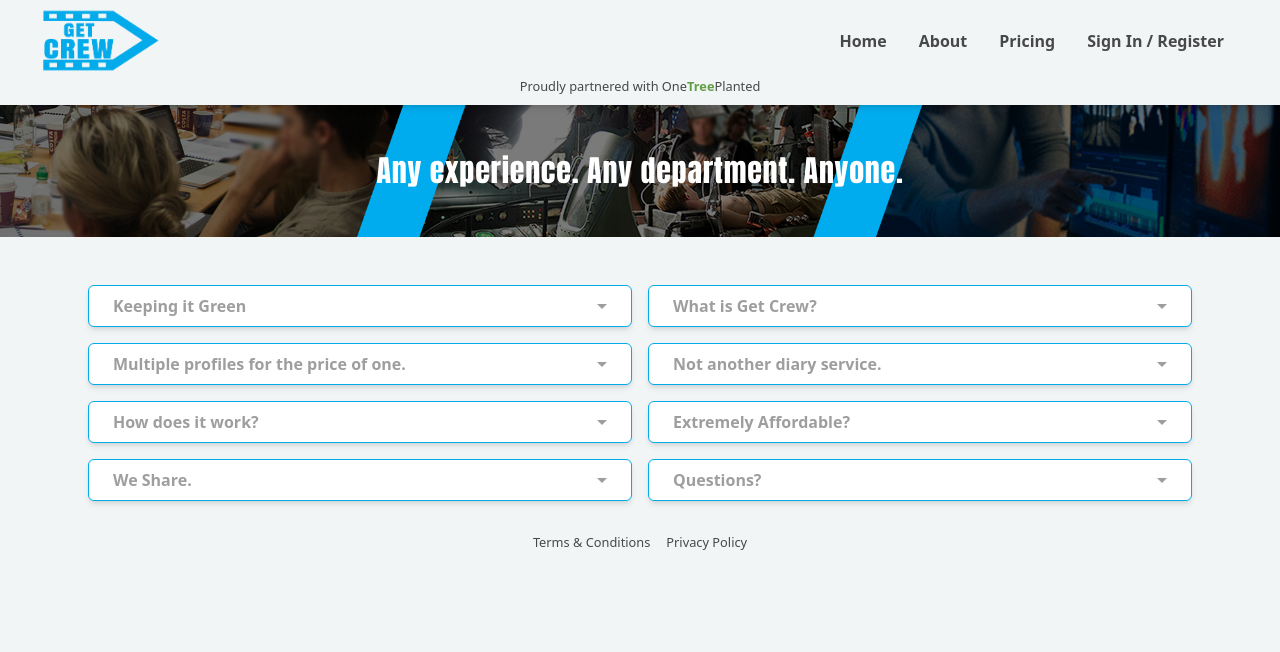
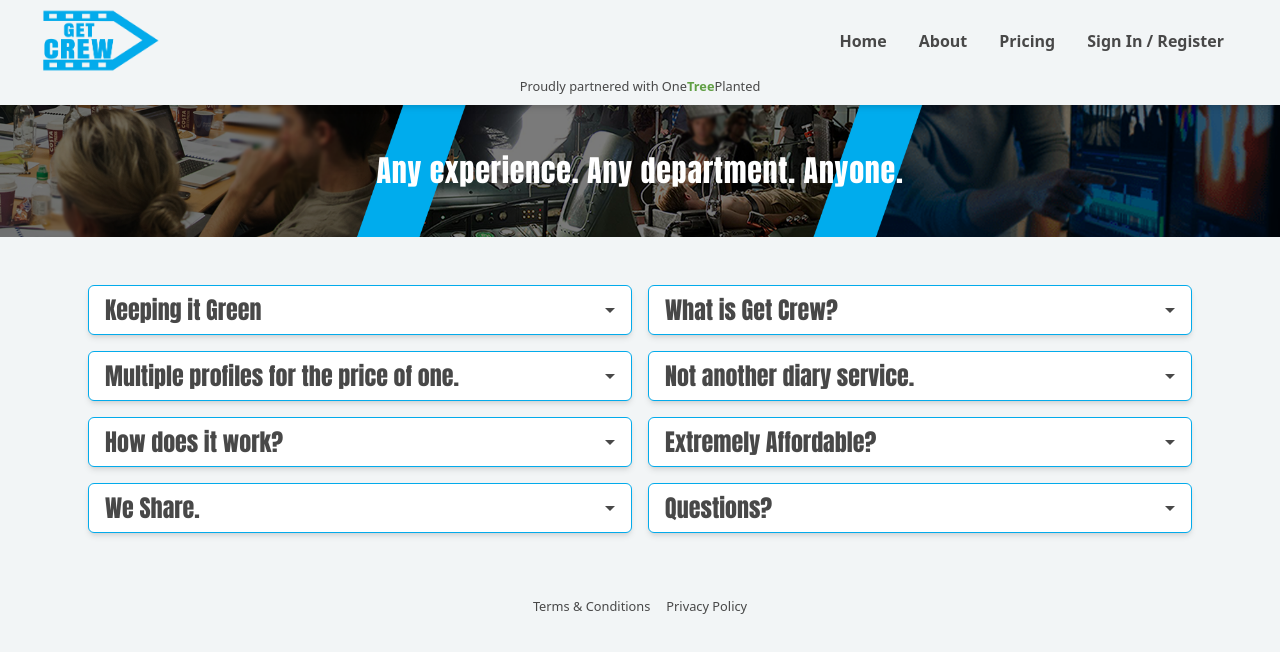
Before and after one commit to sdbxsdb/we-are-crew, a Next.js app: page /about in a window 1280 px wide. Shown: the top 652 px of the page. Built offline with nearby package versions, Linux system fonts and the light colour scheme; no server answers; the database is empty.

Commit message:
about page update

```diff
--- a/components/Accordion.js
+++ b/components/Accordion.js
@@ -1,18 +1,29 @@
-import {useState} from "react";
+import { useState } from "react";
 
 const Accordion = ({ title, children }) => {
   const [isOpen, setOpen] = useState(false);
   return (
-    <div className="accordion-wrapper w-full md:w-1/2">
-
+    <div
+      className={` ${
+        isOpen ? "mb-12" : "mb-0"
+      } accordion-wrapper w-full md:w-1/2`}
+    >
+      <h1
+        className={`accordion-title ${
+          isOpen ? "open " : "border-b rounded-b-md shadow-md"
+        } bg-white border-t  border-r border-l border-wearecrewBlue rounded-t-md  text-2xl px-4 py-2`}
+        onClick={() => setOpen(!isOpen)}
+      >
+        {title}
+      </h1>
       <div
-        className={`accordion-title ${isOpen ? "open " : "border-b rounded-b-md"} bg-white border-t  border-r border-l border-wearecrewBlue rounded-t-md shadow-md`}
-        onClick={() => setOpen(!isOpen)}
-        >
-        {title}
-      </div>
-      <div className={`accordion-item ${!isOpen ? "collapsed" : ""}`}>
-        <div className="accordion-content bg-white rounded-b-md shadow-md border-b border-l border-r border-wearecrewBlue">{children}</div>
+        className={`accordion-item ${
+          !isOpen ? "collapsed" : ""
+        } h-full bg-white`}
+      >
+        <div className="accordion-content p-4 rounded-b-md z-50 shadow-md border-b border-l border-r border-wearecrewBlue h-full">
+          {children}
+        </div>
       </div>
     </div>
   );
--- a/pages/about.js
+++ b/pages/about.js
@@ -15,14 +15,14 @@ const about = () => {
         />
       </Head>
 
-      <div className="aboutPage pb-12">
+      <div className="aboutPage">
         <div
           style={{
             backgroundImage: `url("images/newBannerBlackfaded.png")`,
             backgroundSize: "cover",
             backgroundPosition: "center",
           }}
-          className="w-full banner overflow-hidden flex justify-center items-center p-4 md:p-12 mb-6 md:mb-12 text-white relative"
+          className="w-full banner overflow-hidden flex justify-center items-center p-4 md:p-12 text-white relative"
         >
           <h1 className="text-1xl text-center md:text-3xl tracking-wide">
             Any experience. Any department. Anyone.
@@ -36,7 +36,7 @@ const about = () => {
           /> */}
         </div>
 
-        <div className="w-full flex justify-center">
+        <div className="w-full flex justify-center mt-6 md:mt-12">
           <div className="flex flex-col items-center justify-center max-w-[1200px] gap-x-4 gap-y-4">
             <div className="px-4 md:px-12 w-full flex flex-col md:flex-row gap-x-4 gap-y-4">
               <Accordion title="Keeping it Green">
@@ -78,7 +78,6 @@ const about = () => {
                 </p>
               </Accordion>
               <Accordion title="What is Get Crew?">
-                <h1 className="text-2xl">What is Get Crew?</h1>
                 <p>
                   Get Crew has been designed and built with ALL crew in mind.
                   <br />
@@ -100,9 +99,6 @@ const about = () => {
             </div>
             <div className="px-4 md:px-12 flex flex-col md:flex-row gap-x-4 gap-y-4">
               <Accordion title="Multiple profiles for the price of one.">
-                <h1 className="text-2xl mb-2">
-                  Multiple profiles for the price of one.
-                </h1>
                 <p>
                   {" "}
                   If you want to list yourself as an individual and your company
@@ -127,7 +123,6 @@ const about = () => {
                 </p>
               </Accordion>
               <Accordion title="Not another diary service.">
-                <h1 className="text-2xl mb-2">Not another diary service.</h1>
                 <ul>
                   <li>
                     <p>
@@ -167,7 +162,6 @@ const about = () => {
             </div>
             <div className="px-4 md:px-12 flex flex-col md:flex-row gap-x-4 gap-y-4">
               <Accordion title="How does it work?">
-                <h1 className="text-2xl mb-2">How does it work?</h1>
                 <ul>
                   <li>
                     <h1>1.</h1>
@@ -196,8 +190,6 @@ const about = () => {
                 </ul>
               </Accordion>
               <Accordion title="Extremely Affordable?">
-                <h1 className="text-2xl mb-2">Extremely Affordable?</h1>
-
                 <p>Yes, extremely. We have 3 options:</p>
                 <ul className="my-4 flex flex-col gap-y-4">
                   <li>
@@ -228,7 +220,6 @@ const about = () => {
             </div>
             <div className="px-4 md:px-12 flex flex-col md:flex-row gap-x-4 gap-y-4">
               <Accordion title="We Share.">
-                <h1 className="text-2xl mb-2">We Share.</h1>
                 <p>
                   We actively share the platform and encourage the use of Get
                   Crew amongst Producers, Line Producers, Production Managers
@@ -236,7 +227,6 @@ const about = () => {
                 </p>
               </Accordion>
               <Accordion title="Questions?">
-                <h1 className="text-2xl mb-2">Questions?</h1>
                 <p>
                   If you’ve any questions about any aspect of Get Crew just send
                   us an email to{" "}
@@ -249,7 +239,7 @@ const about = () => {
                 </p>
               </Accordion>
             </div>
-            <div className="w-full flex gap-x-4 justify-center mt-4">
+            <div className="w-full flex gap-x-4 justify-center mt-12">
               <Link href="/terms-and-conditions">
                 <small className="cursor-pointer">Terms & Conditions</small>
               </Link>
--- a/pages/pricing.js
+++ b/pages/pricing.js
@@ -18,7 +18,7 @@ const pricing = ({ plans }) => {
       <div className="w-full flex gap-x-4 justify-center mt-4">
         <small>By signing up to Get Crew you agree to our terms and conditions and privacy policy linked below.  If you have any questions, please contact us at crew@getcrew.pro.</small>
       </div>
-      <div className="w-full flex gap-x-4 justify-center my-4">
+      <div className="w-full flex gap-x-4 justify-center my-6">
         <Link href="/terms-and-conditions">
           <small className="cursor-pointer">Terms & Conditions</small>
         </Link>
--- a/styles/globals.scss
+++ b/styles/globals.scss
@@ -480,11 +480,6 @@ input::-webkit-inner-spin-button {
 
 
 
-// .wrapper {
-//   width: 600px;
-//   margin: 0 auto;
-// }
-
 // .accordion-wrapper {
 //   & + * {
 //     margin-top: 0.5em;
@@ -494,7 +489,7 @@ input::-webkit-inner-spin-button {
 .accordion-item {
   overflow: hidden;
   transition: max-height 0.3s cubic-bezier(1, 0, 1, 0);
-  height: auto;
+  // height: auto;
   max-height: 9999px;
 }
 
@@ -504,10 +499,8 @@ input::-webkit-inner-spin-button {
 }
 
 .accordion-title {
-  font-weight: 600;
   cursor: pointer;
-  color: #9E9E9E;
-  padding: 0.5em 1.5em;
+  color: #484848;
   display: flex;
   justify-content: space-between;
   align-items: center;
@@ -521,13 +514,18 @@ input::-webkit-inner-spin-button {
     border-top: 5px solid currentColor;
   }
 
+  &:hover {
+    @apply transform scale-102;
+  }
+
   &:hover,
   &.open {
-    color: #484848;
+    // color: #03ABEB;
     @apply transition;
   }
 
   &.open {
+    @apply transform scale-100;
     &::after {
       content: "";
       border-top: 0;
@@ -537,5 +535,5 @@ input::-webkit-inner-spin-button {
 }
 
 .accordion-content {
-  padding: 1em 1.5em;
+  // @apply p-4;
 }
```
